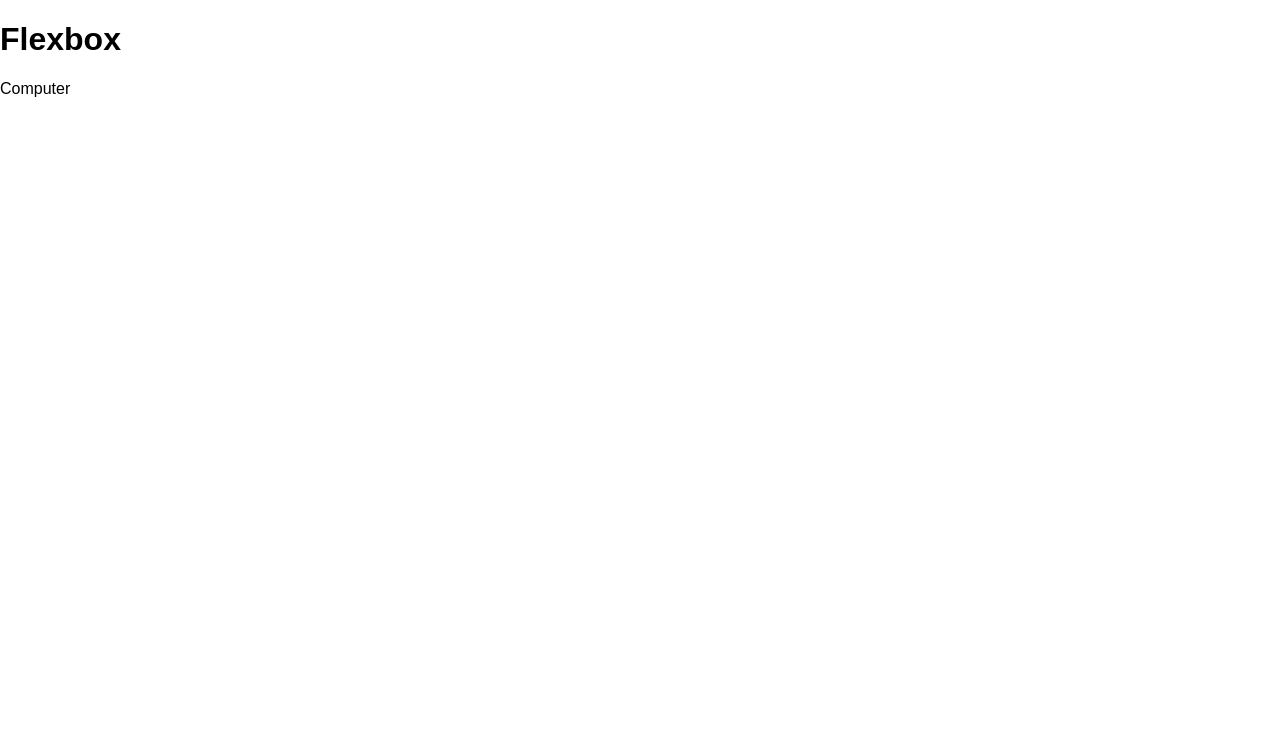
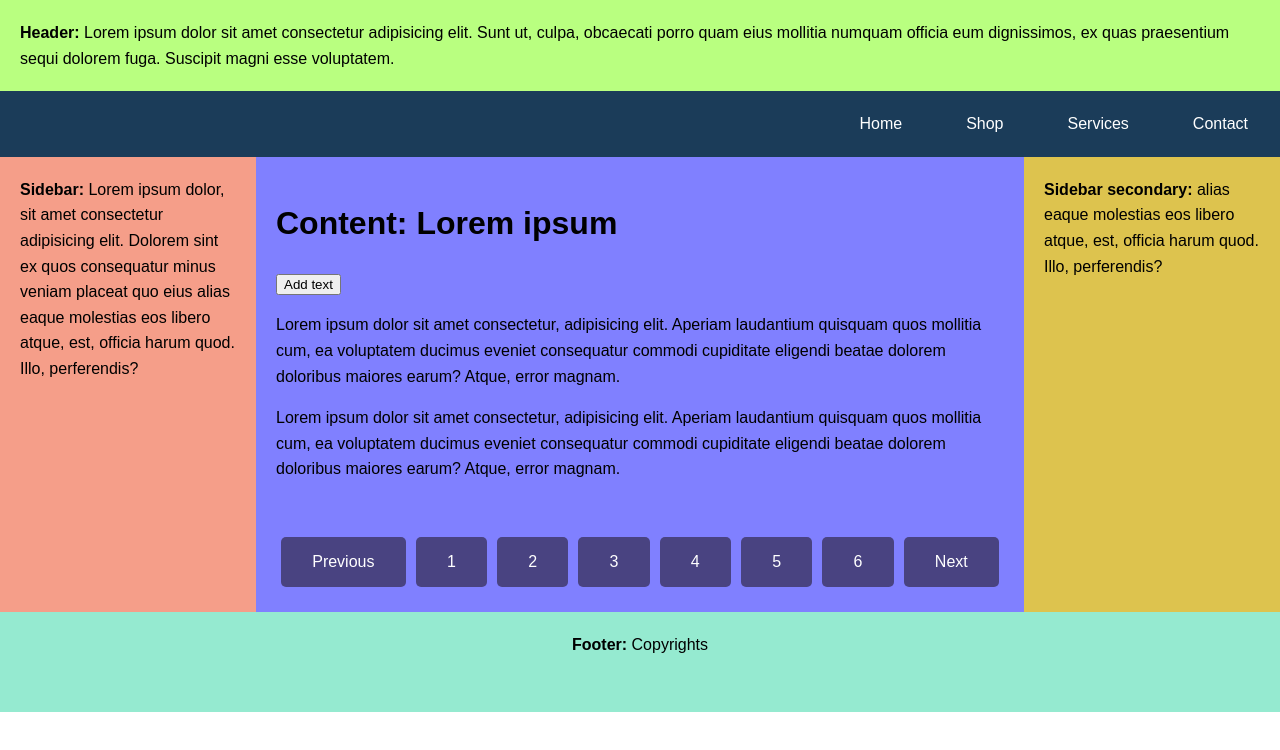
Before and after one commit to Raigyo/css-flexbox-guide, a website built with Parcel: page index.html in a window 1280 px wide. Built offline with nearby package versions, Linux system fonts and the light colour scheme; a web font is replaced by a local one.

```diff
--- a/index.html
+++ b/index.html
@@ -8,20 +8,56 @@
   <link href="./src/css/style.scss" rel="stylesheet">
 </head>
 <body>
-<h1>Flexbox</h1>
-<span id="computer">Computer</span>
-<span id="tablet">Tablet</span>
-<span id="phone">Phone</span>
-  <div class="container">
-    <!--div class="item">Centered element</div>
-    <div class="item">2</div>
-    <div class="item">3</div>
-    <div class="item">4</div>
-    <div class="item">5</div>
-    <div class="item">6</div>
-    <div class="item">7</div>
-    <div class="item">8</div>
-    <div class="item">9</div-->
+  <div class="page-wrap">
+
+    <header class="header"><strong>Header:</strong> Lorem ipsum dolor sit amet consectetur adipisicing elit. Sunt ut, culpa, obcaecati porro quam eius mollitia numquam officia
+      eum dignissimos, ex quas praesentium sequi dolorem fuga. Suscipit magni esse voluptatem.
+    </header>
+
+    <nav class="navigation">
+      <ul class="menu">
+          <li><a href="#">Home</a></li>
+          <li><a href="#">Shop</a></li>
+          <li><a href="#">Services</a></li>
+          <li><a href="#">Contact</a></li>
+      </ul>
+    </nav>
+
+    <aside class="sidebar">
+    <strong>Sidebar:</strong> Lorem ipsum dolor, sit amet consectetur adipisicing elit. Dolorem sint ex quos consequatur minus veniam placeat quo eius
+      alias eaque molestias eos libero atque, est, officia harum quod. Illo, perferendis?
+    </aside>
+
+    <div class="content">
+      <h1>Content: Lorem ipsum</h1>
+      <button id="button">Add text</button>
+      <p id="text">Lorem ipsum dolor sit amet consectetur, adipisicing elit. Aperiam laudantium quisquam quos mollitia cum, ea voluptatem ducimus
+          eveniet consequatur commodi cupiditate eligendi beatae dolorem doloribus maiores earum? Atque, error magnam.
+      </p>
+      <p>Lorem ipsum dolor sit amet consectetur, adipisicing elit. Aperiam laudantium quisquam quos mollitia cum, ea voluptatem ducimus
+          eveniet consequatur commodi cupiditate eligendi beatae dolorem doloribus maiores earum? Atque, error magnam.
+      </p>
+      <div class="pagination">
+        <a class="page-label" href="/previous">Previous</a>
+        <a class="page-number" href="/1">1</a>
+        <a class="page-number" href="/2">2</a>
+        <a class="page-number" href="/3">3</a>
+        <a class="page-number" href="/4">4</a>
+        <a class="page-number" href="/5">5</a>
+        <a class="page-number" href="/5">6</a>
+        <a class="page-label" href="/next">Next</a>
+      </div>
+    </div>
+
+    <aside class="sidebar secondary">
+      <strong>Sidebar secondary:</strong> alias eaque molestias eos libero atque, est, officia harum quod. Illo, perferendis?
+    </aside>
+
+    <footer class="footer">
+      <strong>Footer: </strong>&nbsp;Copyrights
+    </footer>
+    <script src="src/js/app.js"></script>
+
   </div>
 </body>
 </html>
--- a/src/css/base.scss
+++ b/src/css/base.scss
@@ -1,5 +1,5 @@
 /*
-    FONTS
+    POLICE D'ECRITURE
 */
 
 /* cyrillic-ext */
@@ -51,33 +51,77 @@
   unicode-range: U+0000-00FF, U+0131, U+0152-0153, U+02BB-02BC, U+02C6, U+02DA, U+02DC, U+2000-206F, U+2074, U+20AC, U+2122, U+2191, U+2193, U+2212, U+2215, U+FEFF, U+FFFD;
 }
 
-/*
-    STYLE DE BASE
-*/
+
+/* Elements */
 
 body, html{
     padding: 0;
     margin: 0;
-    background-color: #fff;
+    line-height: 1.6;
     font-family: 'Ubuntu', sans-serif;
 }
 
-.container{
-    background-color: #eee;
+/* Classes */
+
+.menu{
+    padding: 0;
+    margin: 0;
+    list-style: none;
+    background-color: #1B3C59;
 }
 
-.item{
-    opacity: 1;
-    cursor: pointer;
-    background-color: #7971ea;
-    border: 5px solid #443ea0;
-    border-radius: 8px;
-    //margin: 20px;
-    padding: 30px;
+.menu a{
+    text-align: center;
+    transition-duration: 0.2s;
+    display: block;
+    padding: 20px 32px;
     color: white;
-    font-size: 24px;
-    text-align: center;
+    text-decoration: none;
 }
-.item:hover{
-    opacity: 0.7;
+.menu a:hover{
+    background-color: #275177;
 }
+
+.pagination{
+  margin-top: 50px;
+}
+
+.pagination a{
+  padding: 12px 0;
+  margin: 5px;
+  color: white;
+  text-decoration: none;
+  border-radius: 5px;
+  background-color: #494381;
+}
+
+.header{
+  box-sizing: border-box;
+  padding: 20px;
+  height: auto;
+  background-color: #b9ff80;
+
+}
+
+.content{
+  // integrate the padding into the flex item's width
+  box-sizing: border-box;
+  padding: 20px;
+  background-color: #8080ff;
+}
+
+.sidebar{
+  box-sizing: border-box;
+  padding: 20px;
+  background-color: #f59e89;
+}
+
+.secondary{
+  background-color: #ddc34e;
+}
+
+.footer{
+  box-sizing: border-box;
+  padding: 20px;
+  background-color: #95ead0;
+}
--- a/src/css/style.scss
+++ b/src/css/style.scss
@@ -1,28 +1,98 @@
-/* Code here */
+/* Elements */
 
-
-#tablet {
-  display: none;
+.page-wrap {
+  display: flex;
+  flex-flow: row wrap;
 }
 
-#phone {
-  display: none;
+.header {
+  // flex-grow:0;
+  // flex-shrink:1;
+  order: 1;
+  flex-basis:100%;
 }
 
-@media screen and (max-width: 700px){
-  #computer{
-    display: none;
-  }
-  #tablet{
-    display: block;
+.navigation {
+  // flex-grow:0;
+  // flex-shrink:1;
+  order: 2;
+  flex-basis:100%;
+  .menu{
+    display: flex;
+    justify-content: flex-end;
+    flex-basis: 100%;
   }
 }
 
-@media screen and (max-width: 400px){
-  #tablet{
+.sidebar {
+  order: 3;
+  flex-basis: 20%;
+}
+
+.content {
+  order: 4;
+  flex: 0 1 60%;
+  height: 100%;
+}
+
+.secondary {
+  order: 5;
+}
+
+.footer {
+  order: 6;
+  height: 100px;
+  // flex-grow:0;
+  // flex-shrink:1;
+  flex-basis: 100%;
+  display: flex;
+  justify-content: center;
+}
+
+.pagination{
+  display: flex;
+  flex-wrap: wrap;
+  flex-basis: 60%;
+}
+
+.pagination a{
+  flex-grow: 1;
+  text-align: center;
+}
+
+/* media queries */
+
+@media screen and (max-width: 800px){
+  .header {
+    flex-direction: column
+  }
+  .menu{
+      justify-content: space-between;
+  }
+  .page-number{
     display: none;
   }
-  #phone{
-    display: block;
+  .content {
+    flex-basis: 100%;
+  }
+  .sidebar {
+    flex-basis: 50%;
+    order: 5;
+  }
+  .footer {
+    order: 6;
   }
 }
+
+@media screen and (max-width: 500px){
+  .menu{
+      flex-direction: column;
+  }
+  .page-label{
+    flex-basis: 100%;
+  }
+  .sidebar {
+    flex-basis: 100%;
+    order: 5;
+  }
+}
--- /dev/null
+++ b/src/js/app.js
@@ -0,0 +1,16 @@
+const buttonDOM = document.getElementById('button');
+const textDOM = document.getElementById('text');
+const text = textDOM.innerHTML;
+let filled = false;
+
+buttonDOM.addEventListener('click', function () {
+  if (filled) {
+    filled = false;
+    textDOM.innerHTML = text;
+    buttonDOM.innerHTML = 'Add text';
+  } else {
+    filled = true;
+    textDOM.innerHTML = text.repeat(35);
+    buttonDOM.innerHTML = 'Delete text';
+  }
+});
```
Also changed, not shown: readme.md.
